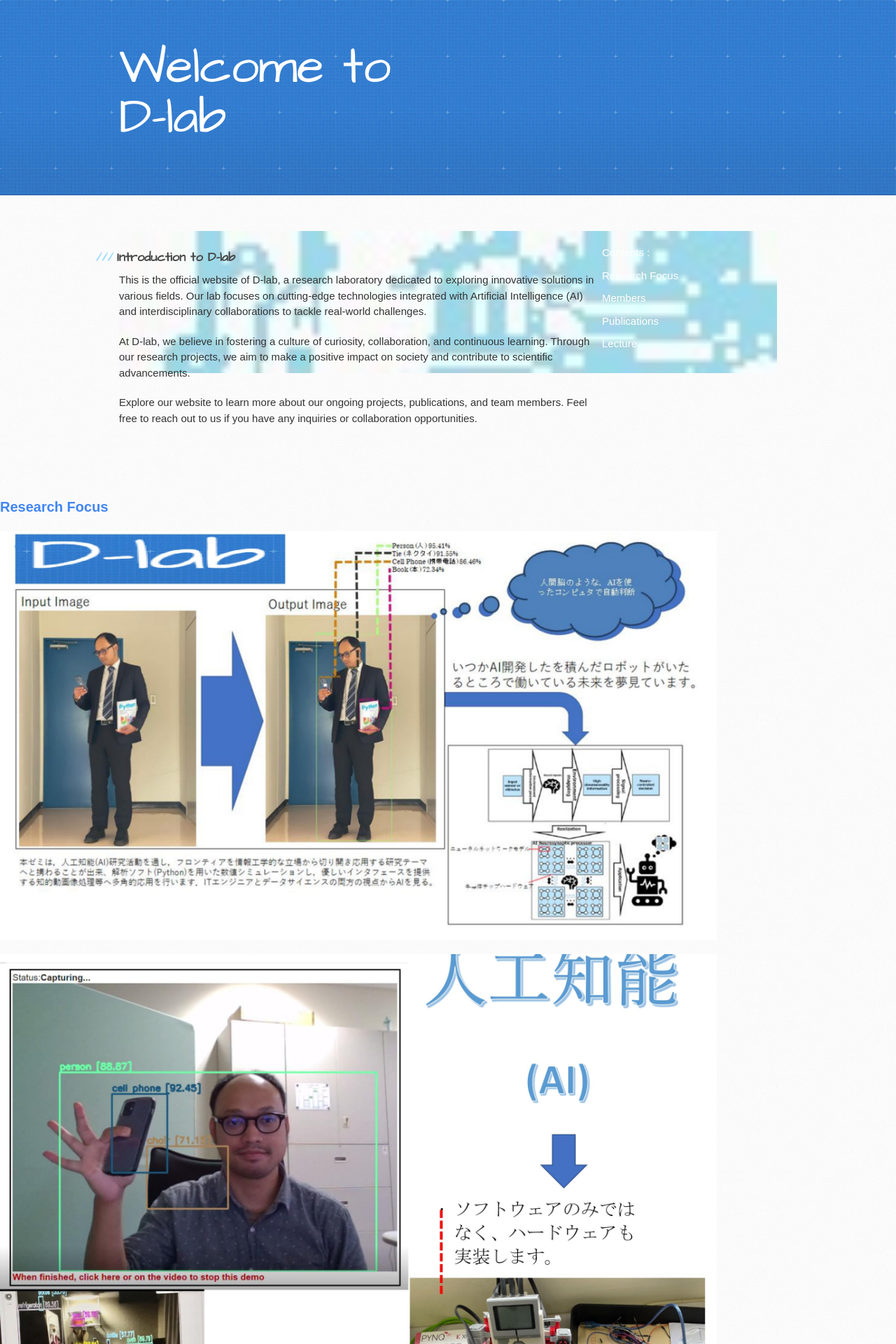
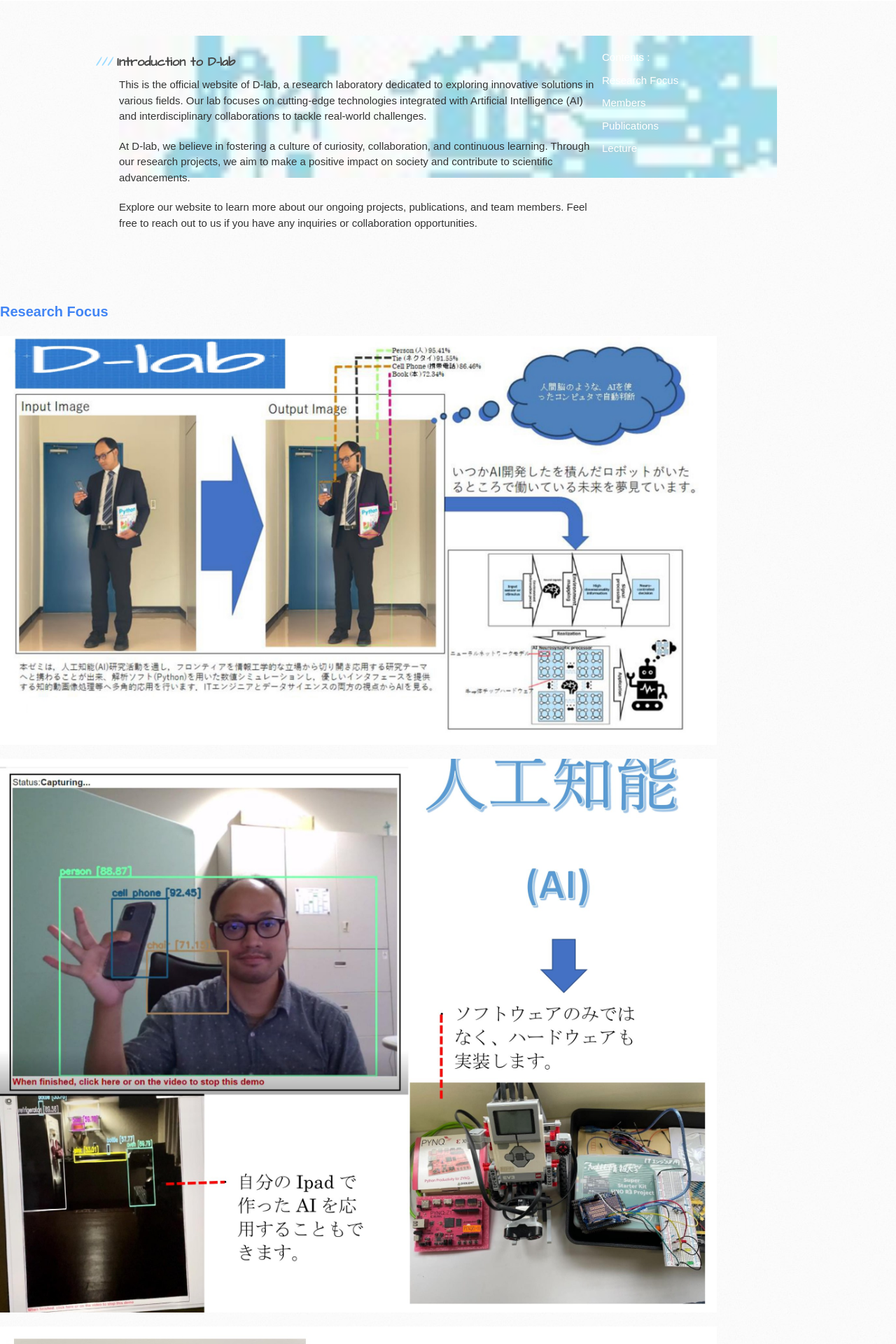
Before and after one commit to DindaPramanta/D-Lab.github.io, a Jekyll site: the page built from index.md, in a window 1280 px wide. Shown: the top 1920 px of the page at 70% size. Built offline with Jekyll 4.4.1, drawn with Linux system fonts in a browser that asks for light colours; the repository's description, which GitHub fills in, is left out.

Commit message:
Update default.html

```diff
--- a/_layouts/default.html
+++ b/_layouts/default.html
@@ -72,6 +72,7 @@
         background-image: url('../assets/images/sidebar-bg.jpg');
         background-size: cover;
         color: #FFF;
+        background-color: transparent; /* Added to make the background transparent */
       }
 
       #sidebar-navigation ul {
@@ -113,16 +114,6 @@
   </head>
 
   <body>
-    <header>
-      <div class="inner">
-        <a href="{{ '/' | absolute_url }}">
-          <h1>Welcome to<br>D-lab</h1>
-        </a>
-        <h2>{{ site.description | default: site.github.project_tagline }}</h2>
-        {% if site.github.is_user_page %}
-          <a href="https://www.linkedin.com/in/dinda-pramanta-50696248/" class="button"><small>Follow me on</small> GitHub</a>
-        {% endif %}
-      </div>
     </header>
 
     <div id="content-wrapper">
```
